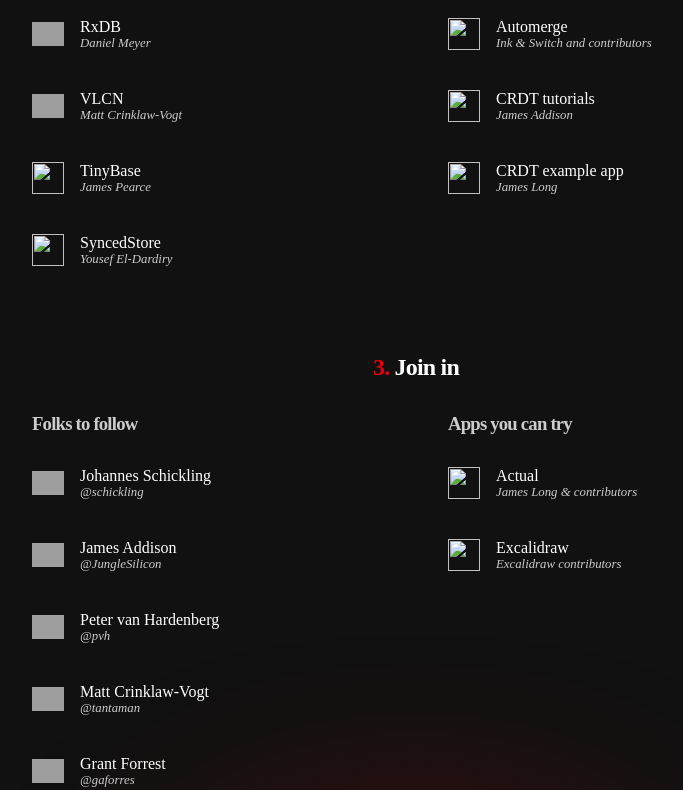
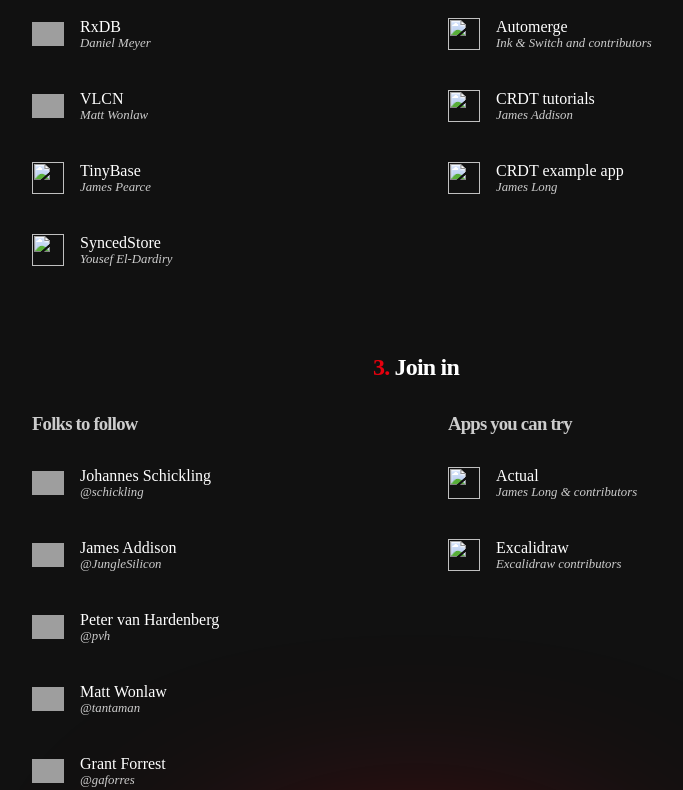
Before and after one commit to mylofi/localfirstweb.dev, a Jekyll site: the page built from index.html, in a window 1280 px wide, cut to the strip 980-1770 px from the top of the page. Shown: the whole strip, without its empty margins (224-907 px from the left). Built offline with Jekyll 4.4.1, drawn with Linux system fonts in a browser that asks for light colours; some web fonts are replaced; grey boxes are pictures that could not be loaded.

Commit message:
update my last name
My wife and I merged last names so I'm now `Wonlaw` rather than `Crinklaw` :)

Thanks for putting this together.

```diff
--- a/_data/content.json
+++ b/_data/content.json
@@ -84,7 +84,7 @@
           },
           {
             "title": "VLCN",
-            "author": "Matt Crinklaw-Vogt",
+            "author": "Matt Wonlaw",
             "url": "https://vlcn.io",
             "icon": "https://vlcn.io/assets/isometrics/hand-cube.png"
           },
@@ -159,7 +159,7 @@
             "icon": "https://pbs.twimg.com/profile_images/1328185619030306817/E4HOEB1f_200x200.jpg"
           },
           {
-            "title": "Matt Crinklaw-Vogt",
+            "title": "Matt Wonlaw",
             "author": "@tantaman",
             "url": "https://twitter.com/tantaman",
             "icon": "https://pbs.twimg.com/profile_images/1534358445083791367/cQxb9f9X_200x200.jpg"
```
